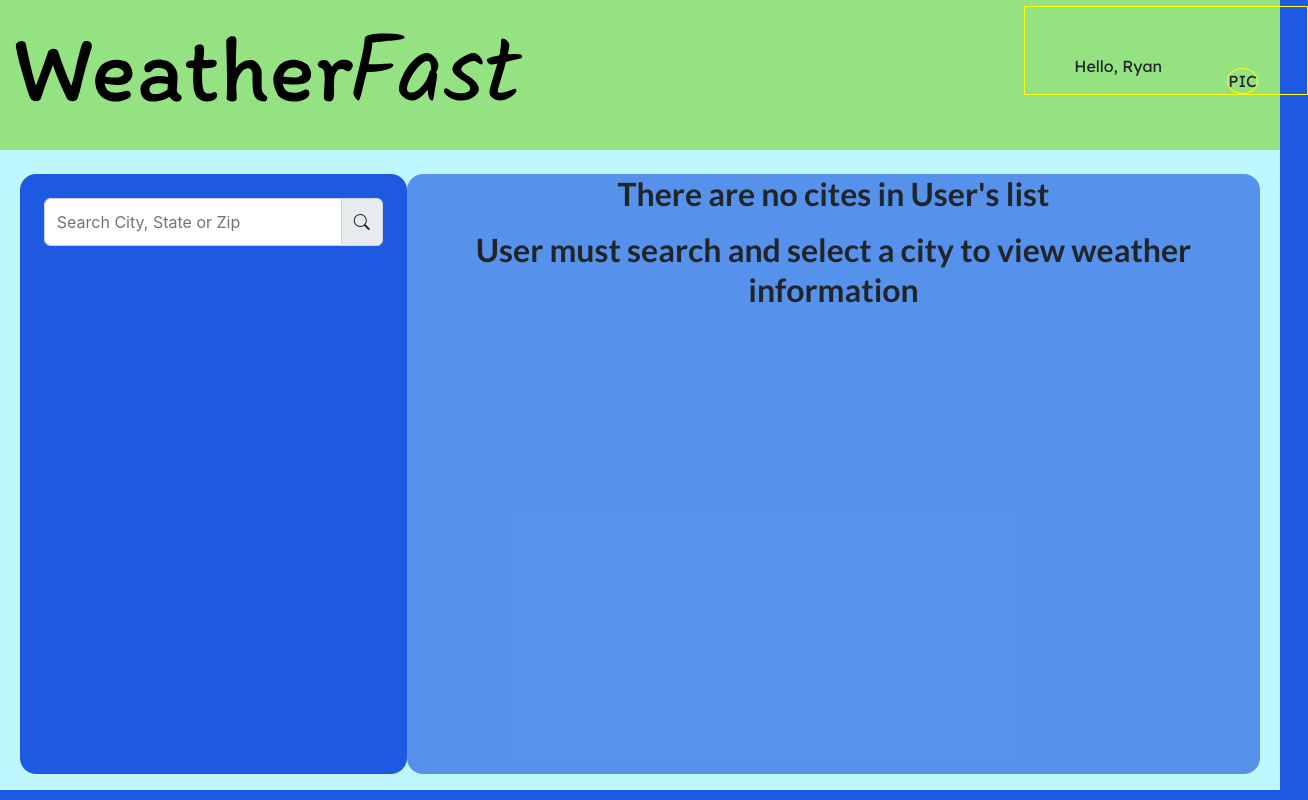
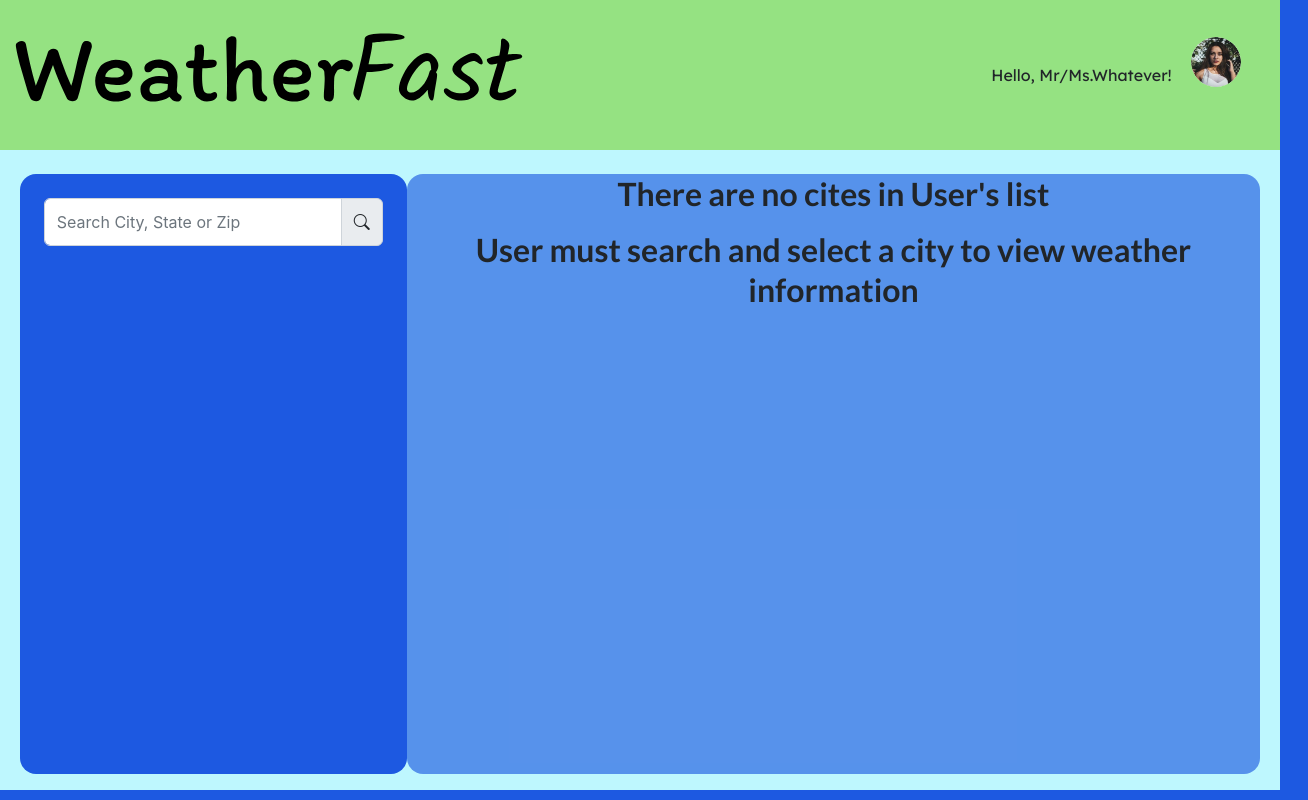
Before and after one commit to mosesrc/WeatherAppTTS-react, a React (Create React App) app: page / in a window 1280 px wide. Shown: the whole page, 1308 px wide, since content can reach past the window. Built offline with nearby package versions, Linux system fonts and the light colour scheme.

Commit message:
WEAT-16 Create Profile Component and Styled

```diff
--- a/src/components/HeaderComponent/header.js
+++ b/src/components/HeaderComponent/header.js
@@ -1,13 +1,27 @@
 import React from "react";
 import "./header.css";
+
+// 📝: SVG's
 import { ReactComponent as AppTitle } from "../../assets/svg/AppTitle.svg";
+import { ReactComponent as MenuIconClose } from "../../assets/svg/form_icons/menu-icon-close.svg";
+
+// 📝: Other Components
+import ProfileWidget from "../ProfileWidgetComponent/profile-widget";
 
 function Header() {
   return (
     <div className='container-fluid header'>
+      <div className='row d-md-none'>
+        <div className='col'>
+          <MenuIconClose />
+        </div>
+      </div>
       <div className='row'>
         <div className='col'>
           <AppTitle className='img-fluid' />
+        </div>
+        <div className='col-3 d-none d-md-inline-block align-self-center'>
+          <ProfileWidget />
         </div>
       </div>
     </div>
--- a/src/components/PageViewComponent/page-view.js
+++ b/src/components/PageViewComponent/page-view.js
@@ -3,9 +3,6 @@ import "./page-view.css";
 
 // 📝: VIEWS
 import ListView from "../ListComponent/list-view";
-
-// 📝: Other components
-import ProfileWidget from "../ProfileWidgetComponent/profile-widget";
 
 function PageView() {
   // 📝: Empty list Message
@@ -21,12 +18,13 @@ function PageView() {
   return (
     <div className='container-fluid page-view position-relative'>
       <div className='row pt-4 d-flex justify-content-center'>
-        <div className='col-4 p-4 list-block rounded-4'>
+        <div className='col-4 d-none d-md-inline-block  p-4 list-block rounded-4'>
           <ListView />
         </div>
-        <div className='col-8 view-block rounded-4'>{emptyList()}</div>
+        <div className='col-sm-8 col-11 view-block rounded-4'>
+          {emptyList()}
+        </div>
       </div>
-      <ProfileWidget />
     </div>
   );
 }
--- a/src/components/ProfileWidgetComponent/profile-widget.css
+++ b/src/components/ProfileWidgetComponent/profile-widget.css
@@ -1,15 +1,13 @@
 .profile-widget {
-  position: absolute;
-  left: 80vw;
-  top: -18vh;
-  min-width: 284px;
-  min-height: 89px;
   font-family: "Lexend", sans-serif;
+  font-size: 16px;
 }
 
 .profile-pic {
-  height: 100px;
-  width: 100px;
+  vertical-align: middle;
+  width: 50px;
+  height: 50px;
+  border-radius: 50%;
 }
 
 /* Utilities */
--- a/src/components/ProfileWidgetComponent/profile-widget.js
+++ b/src/components/ProfileWidgetComponent/profile-widget.js
@@ -1,13 +1,22 @@
-import React, { useState } from "react";
+import React, { useState, useEffect } from "react";
 import "./profile-widget.css";
 
+import myImg from "../../assets/images/profile-pics/FakeProfilePic.jpg";
+
 function ProfileWidget() {
-  const [userName, setUserName] = useState("Ryan");
-  const [userPic, setUserPic] = useState("PIC");
+  const [userName, setUserName] = useState("Mr/Ms.Whatever");
+  const [userPic, setUserPic] = useState();
+
+  useEffect(() => {
+    setUserPic(myImg);
+  }, [myImg]);
+
   return (
-    <div className='profile-widget d-flex justify-content-evenly align-items-end show-border'>
-      <p className='me-3'>Hello, {userName}</p>
-      <div className='rounded-circle show-border'>{userPic}</div>
+    <div className='profile-widget d-flex justify-content-evenly align-items-end me-2'>
+      <p className='mb-0'>Hello, {userName}!</p>
+      <div className='rounded-circle'>
+        <img src={userPic} alt='User Profile Pic' class='profile-pic' />
+      </div>
     </div>
   );
 }
```
Also changed, not shown: src/assets/images/profile-pics/FakeProfilePic.jpg (added), src/assets/svg/form_icons/menu-icon-close.svg (added).
